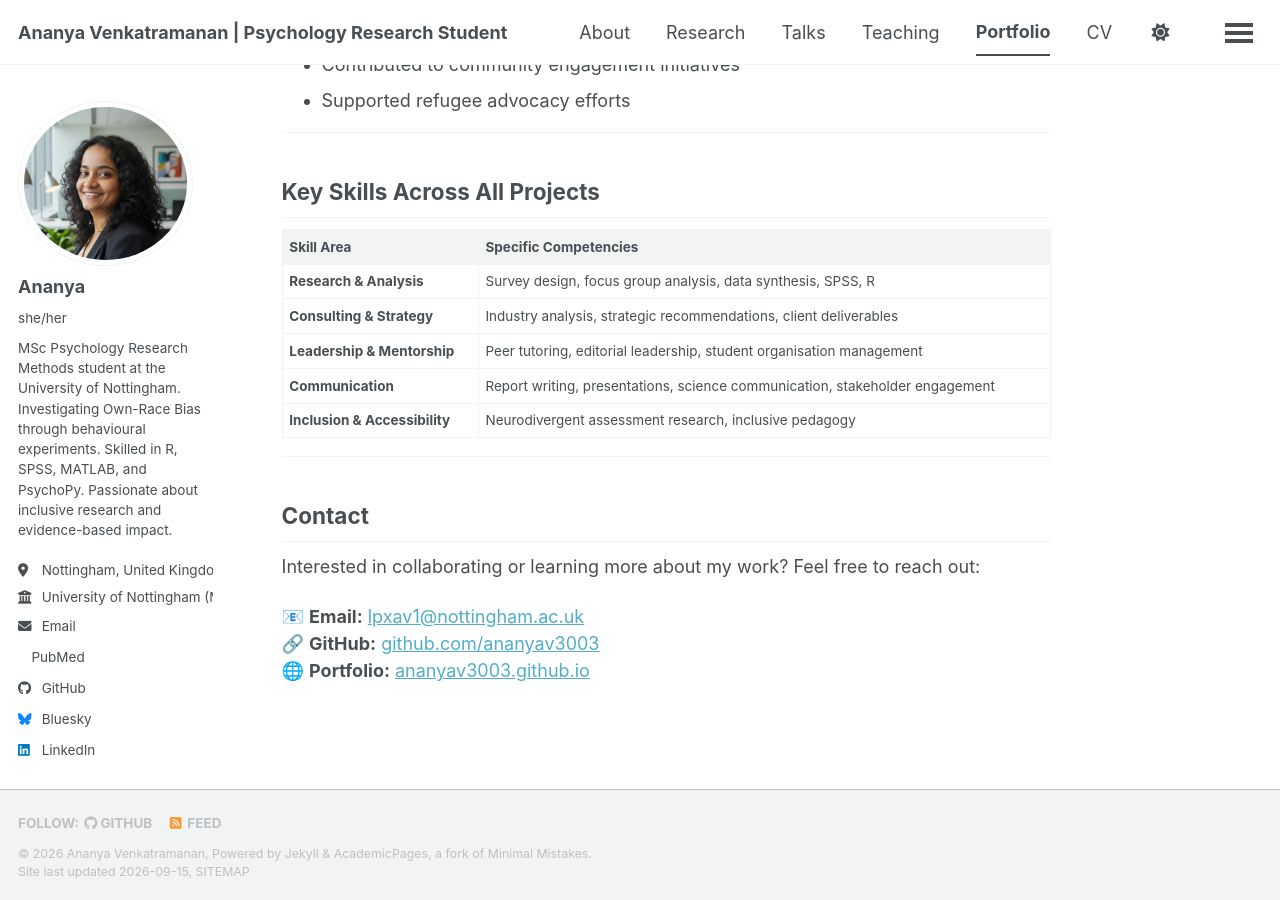
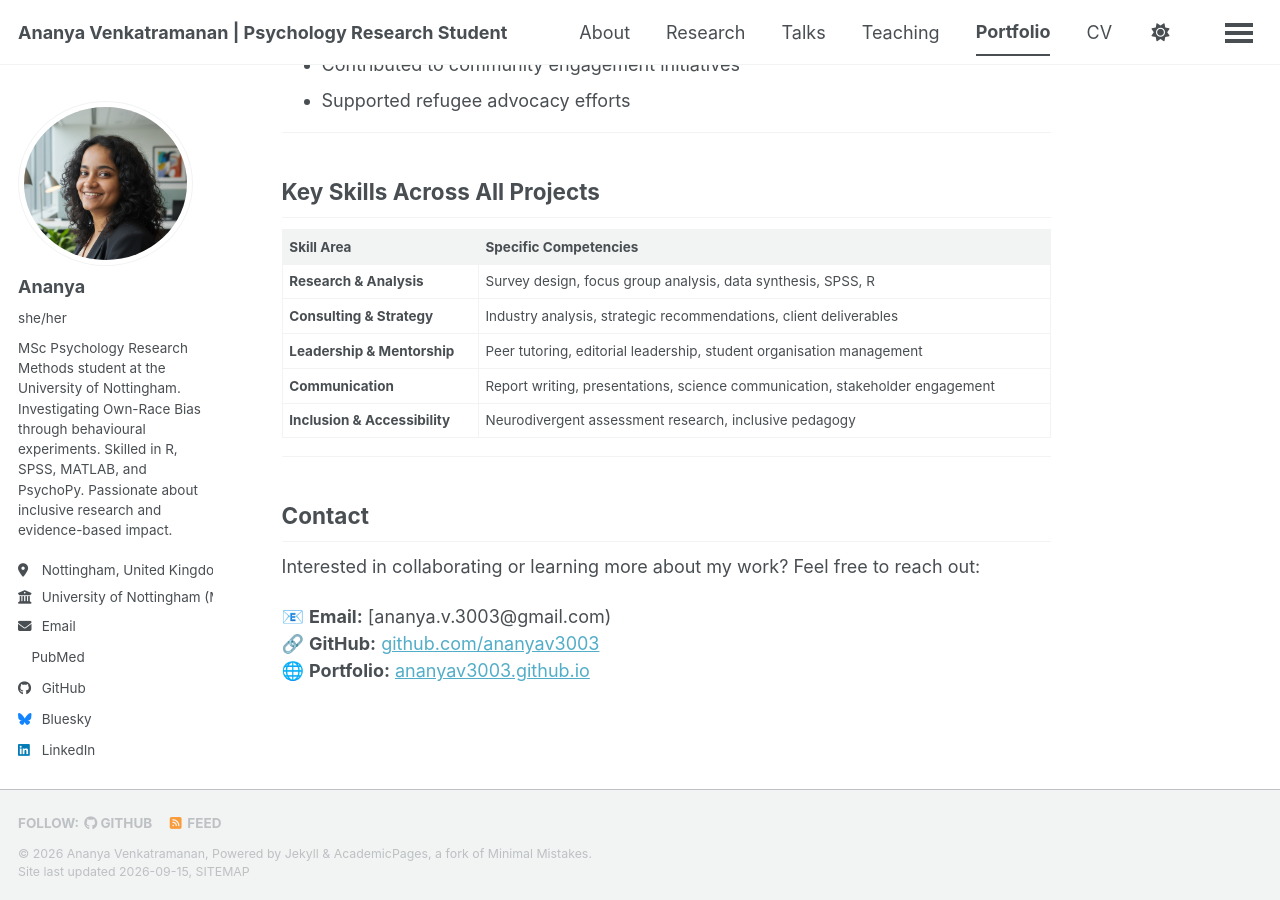
Before and after one commit to ananyav3003/ananyav3003.github.io, a Jekyll site: the page built from _pages/portfolio.md, in a window 1280 px wide and 900 px high, scrolled down 3285 px. Built offline with Jekyll 4.4.1, drawn with Linux system fonts in a browser that asks for light colours; a style sheet for code colours, icons or effects is not loaded.

Commit message:
Update email contact information in portfolio

```diff
--- a/_pages/portfolio.md
+++ b/_pages/portfolio.md
@@ -124,6 +124,6 @@ Chennai, India
 
 Interested in collaborating or learning more about my work? Feel free to reach out:
 
-📧 **Email:** [lpxav1@nottingham.ac.uk](mailto:lpxav1@nottingham.ac.uk)
+📧 **Email:** [ananya.v.3003@gmail.com)
 🔗 **GitHub:** [github.com/ananyav3003](https://github.com/ananyav3003)
 🌐 **Portfolio:** [ananyav3003.github.io](https://ananyav3003.github.io)
```
